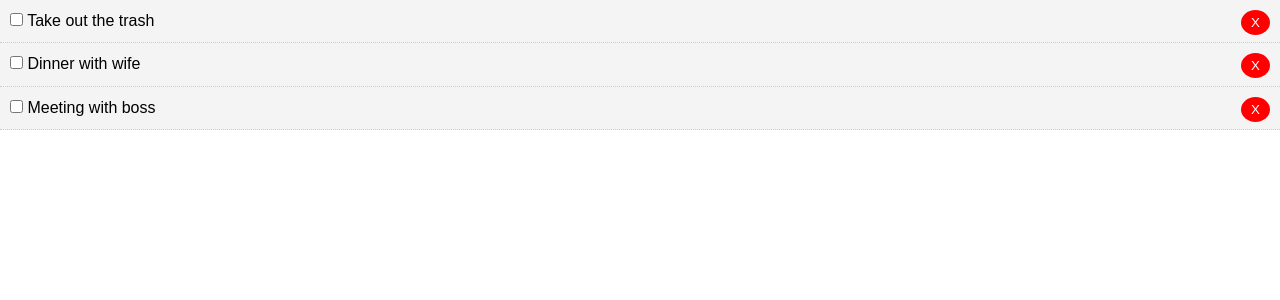
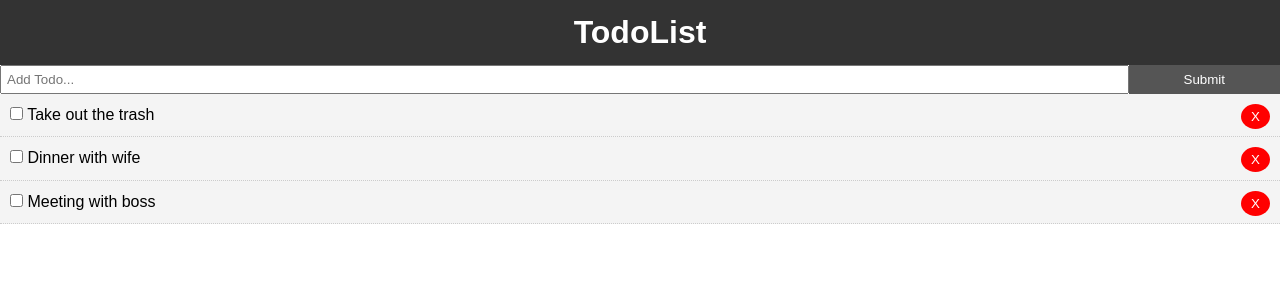
Before and after one commit to TestardR/React-Crash_Course_2019_TodoApp, a React (Create React App) app: page / in a window 1280 px wide. Shown: the top 300 px of the page. Built offline with nearby package versions, Linux system fonts and the light colour scheme.

Commit message:
adding todo

```diff
--- a/package.json
+++ b/package.json
@@ -5,7 +5,8 @@
   "dependencies": {
     "react": "^16.7.0",
     "react-dom": "^16.7.0",
-    "react-scripts": "2.1.2"
+    "react-scripts": "2.1.2",
+    "uuid": "3.3.2"
   },
   "scripts": {
     "start": "react-scripts start",
--- a/src/App.js
+++ b/src/App.js
@@ -1,22 +1,25 @@
 import React, { Component } from 'react';
 import './App.css';
+import uuid from 'uuid';
 import Todos from './components/Todos';
+import Header from './components/layout/Header';
+import AddTodo from './components/AddTodo';
 
 class App extends Component {
   state = {
     todos: [
       {
-        id: 1,
+        id: uuid.v4(),
         title: 'Take out the trash',
         completed: false
       },
       {
-        id: 2,
+        id: uuid.v4(),
         title: 'Dinner with wife',
         completed: false
       },
       {
-        id: 3,
+        id: uuid.v4(),
         title: 'Meeting with boss',
         completed: false
       }
@@ -42,10 +45,24 @@ class App extends Component {
     });
   };
 
+  // Add Todo
+  addTodo = title => {
+    const newTodo = {
+      id: uuid.v4(),
+      title,
+      completed: false
+    };
+    this.setState({
+      todos: [...this.state.todos, newTodo]
+    });
+  };
+
   render() {
     // console.log(this.state.todos);
     return (
       <div className="App">
+        <Header />
+        <AddTodo addTodo={this.addTodo} />
         <Todos
           todos={this.state.todos}
           markComplete={this.markComplete}
--- /dev/null
+++ b/src/components/AddTodo.js
@@ -0,0 +1,41 @@
+import React, { Component } from 'react';
+
+export default class AddTodo extends Component {
+  state = {
+    title: ''
+  };
+
+  onSubmit = e => {
+    e.preventDefault();
+    this.props.addTodo(this.state.title);
+    this.setState({
+      title: ''
+    });
+  };
+
+  onChange = e =>
+    this.setState({
+      [e.target.name]: e.target.value
+    });
+
+  render() {
+    return (
+      <form onSubmit={this.onSubmit} style={{ display: 'flex' }}>
+        <input
+          type="text"
+          name="title"
+          placeholder="Add Todo..."
+          style={{ flex: 10, padding: '5px' }}
+          value={this.state.title}
+          onChange={this.onChange}
+        />
+        <input
+          type="submit"
+          value="Submit"
+          className="btn"
+          style={{ flex: 1 }}
+        />
+      </form>
+    );
+  }
+}
--- /dev/null
+++ b/src/components/layout/Header.js
@@ -0,0 +1,16 @@
+import React from 'react';
+
+export default function Header() {
+  return (
+    <header style={headerStyle}>
+      <h1>TodoList</h1>
+    </header>
+  );
+}
+
+const headerStyle = {
+  background: '#333',
+  color: '#fff',
+  textAlign: 'center',
+  padding: '10px'
+};
```
Also changed, not shown: 1 other file (tests, documents, lock files or other folders).
